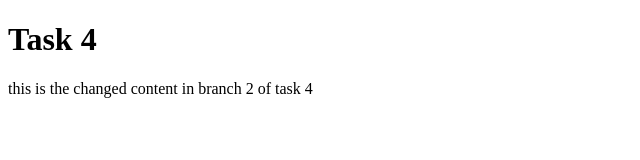
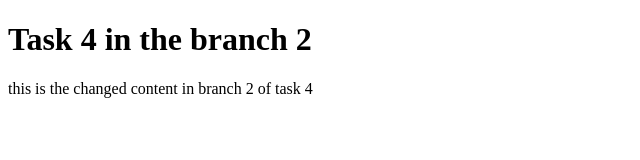
Before and after one commit to iniyan007/Git, a plain HTML site: page task-4/index.html in a window 1280 px wide. Shown: the whole page, without its empty margins (0-640 px from the left). Drawn offline with Linux system fonts and the light colour scheme.

Commit message:
This is the commit from branch 2 of task 4 modified

```diff
--- a/task-4/index.html
+++ b/task-4/index.html
@@ -6,7 +6,7 @@
     <title>Document</title>
 </head>
 <body>
-    <h1>Task 4</h1>
+    <h1>Task 4 in the branch 2</h1>
     <p>this is the changed content in branch 2 of task 4</p>
 </body>
 </html>
```
